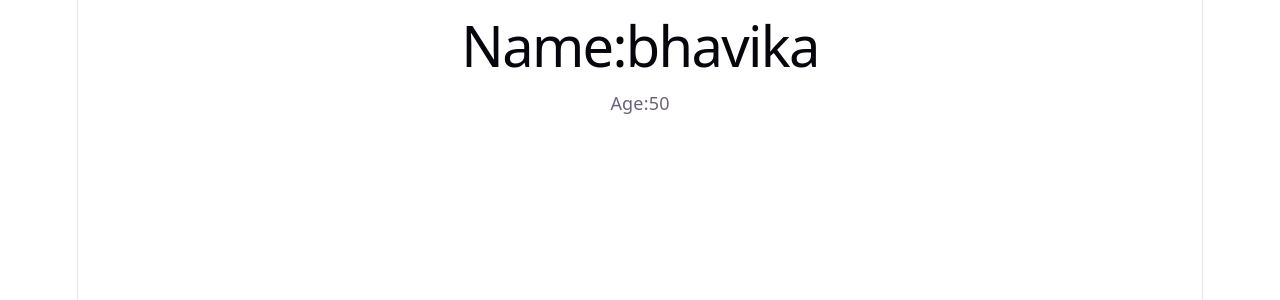
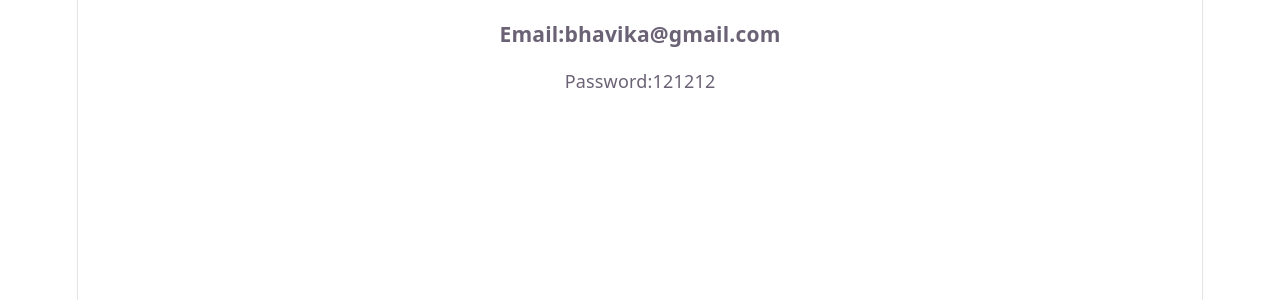
Before and after one commit to maskibhavika-cmyk/react-revision, a React (Vite) app in the folder revision/: page / in a window 1280 px wide. Shown: the top 300 px of the page. Built offline with nearby package versions, Linux system fonts and the light colour scheme.

Commit message:
child prop

```diff
--- a/revision/src/App.jsx
+++ b/revision/src/App.jsx
@@ -28,32 +28,32 @@
 // export default App
 
 // props use
+// import React from 'react'
+// import User from './User'
+
+// const App = () => {
+//   return (
+//     <div>
+//     <User name = "bhavika" age ={50}/>
+
+//     </div>
+//   )
+// }
+
+// export default App
+
 import React from 'react'
 import User from './User'
 
 const App = () => {
   return (
     <div>
-    <User name = "bhavika" age ={50}/>
-
+      <User email="bhavika@gmail.com" password ={121212}/>
     </div>
   )
 }
 
 export default App
-
-// import React from 'react'
-// import User from './User'
-
-// const App = () => {
-//   return (
-//     <div>
-//       <User email="bhavika@gmail.com" password ={121212}/>
-//     </div>
-//   )
-// }
-
-// export default App
 
 // use state ka use
 // import React, { useState } from 'react'
--- a/revision/src/User.jsx
+++ b/revision/src/User.jsx
@@ -1,30 +1,30 @@
 
 // props  use (example 1)
 
+// import React from 'react'
+
+// const User = (props) => {
+//   return (
+//     <div>
+//        <h1>Name:{props.name}</h1>
+//        <p>Age:{props.age}</p>
+//     </div>
+//   )
+// }
+
+// export default User
+
+
+//(example 2)
 import React from 'react'
 
 const User = (props) => {
   return (
     <div>
-       <h1>Name:{props.name}</h1>
-       <p>Age:{props.age}</p>
+        <h3>Email:{props.email}</h3>
+        <p>Password:{props.password}</p>
     </div>
   )
 }
 
 export default User
-
-
-//(example 2)
-// import React from 'react'
-
-// const User = (props) => {
-//   return (
-//     <div>
-//         <h3>Email:{props.email}</h3>
-//         <p>Password:{props.password}</p>
-//     </div>
-//   )
-// }
-
-// export default User
```
